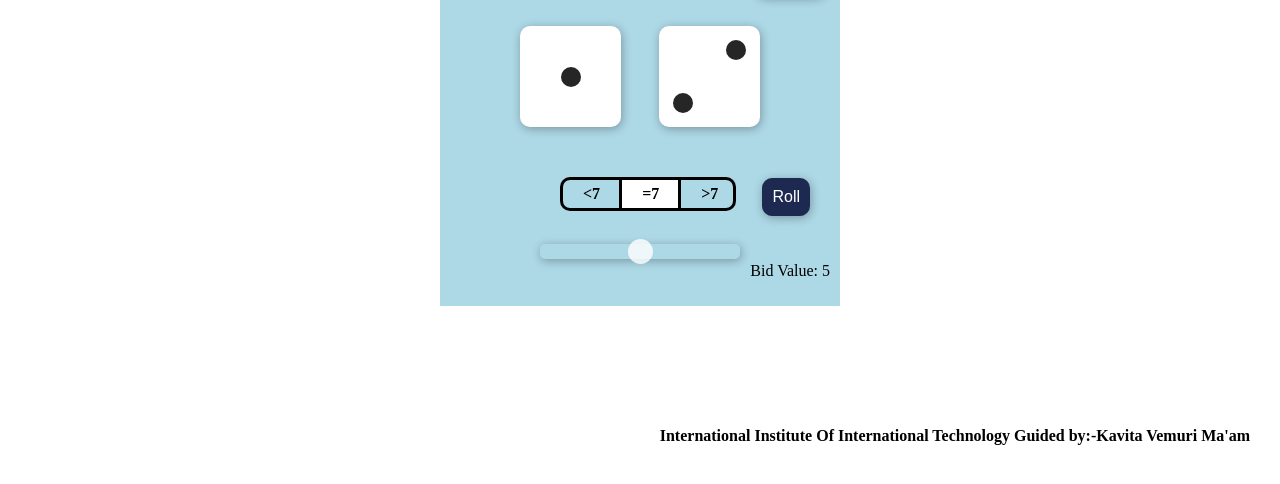
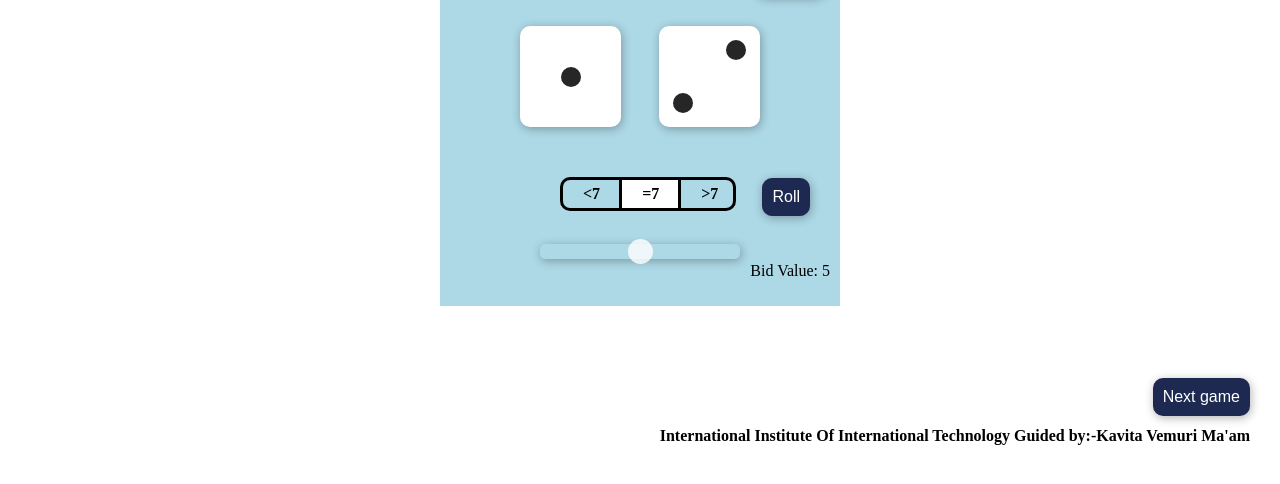
Before and after one commit to lahotikunal/withoutinsurance45, a plain HTML site: page index.html in a window 1280 px wide. Shown: the part 294-778 px from the top of the page. Drawn offline with Linux system fonts and the light colour scheme.

Commit message:
Update lucky7css.css

```diff
--- a/lucky7css.css
+++ b/lucky7css.css
@@ -62,6 +62,22 @@ input[type=radio]:checked + label{
 label + input[type=radio] + label
 {
   border-left: solid 3px;
+}
+#next_game {
+    position: absolute;
+    bottom:90px;
+    right:30px;
+    background-color: #1D2951;
+    border-radius: 10px;
+    border: none;
+    color: white;
+    padding: 10px 10px;
+    text-align: center;
+    text-decoration: none;
+    display: inline-block;
+    font-size: 16px;
+    box-shadow: 1px 2px 10px 0px rgba(0,0,0,0.3);
+    outline:none;
 }
 #button {
     position: absolute;
```
